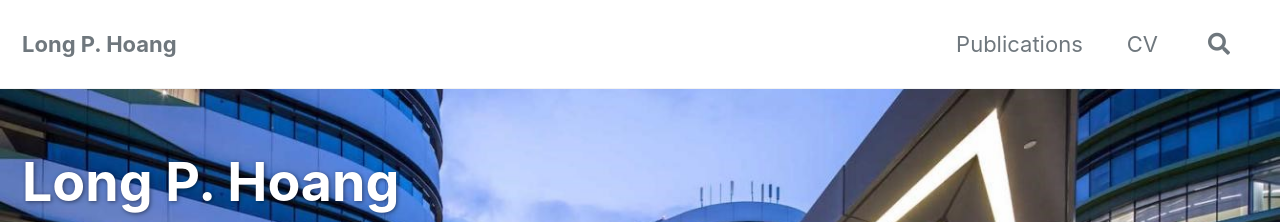
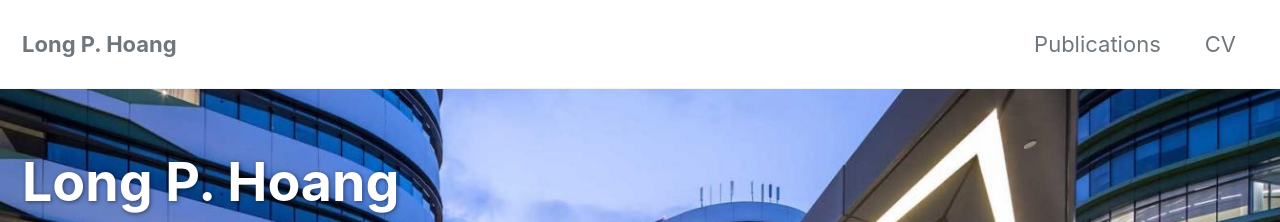
Before and after one commit to longhp1618/longhp1618.github.io, a Jekyll site: the page built from index.md, in a window 1280 px wide. Shown: the top 222 px of the page. Built offline with Jekyll 4.4.1, drawn with Linux system fonts in a browser that asks for light colours; cached includes are drawn as plain includes.

Commit message:
remove search ok

```diff
--- a/_includes/masthead.html
+++ b/_includes/masthead.html
@@ -18,7 +18,7 @@
             </li>
           {%- endfor -%}
         </ul>
-        {% if site.search == false %}
+        {% if site.search == true %}
         <button class="search__toggle" type="button">
           <span class="visually-hidden">{{ site.data.ui-text[site.locale].search_label | default: "Toggle search" }}</span>
           <i class="fas fa-search"></i>
--- a/_includes/scripts.html
+++ b/_includes/scripts.html
@@ -6,7 +6,7 @@
   <script src="{{ '/assets/js/main.min.js' | relative_url }}"></script>
 {% endif %}
 
-{% if site.search == false or page.layout == "search" %}
+{% if site.search == true or page.layout == "search" %}
   {%- assign search_provider = site.search_provider | default: "lunr" -%}
   {%- case search_provider -%}
     {%- when "lunr" -%}
--- a/_layouts/default.html
+++ b/_layouts/default.html
@@ -22,7 +22,7 @@
       {{ content }}
     </div>
 
-    {% if site.search == false %}
+    {% if site.search == true %}
       <div class="search-content">
         {% include_cached search/search_form.html %}
       </div>
```
